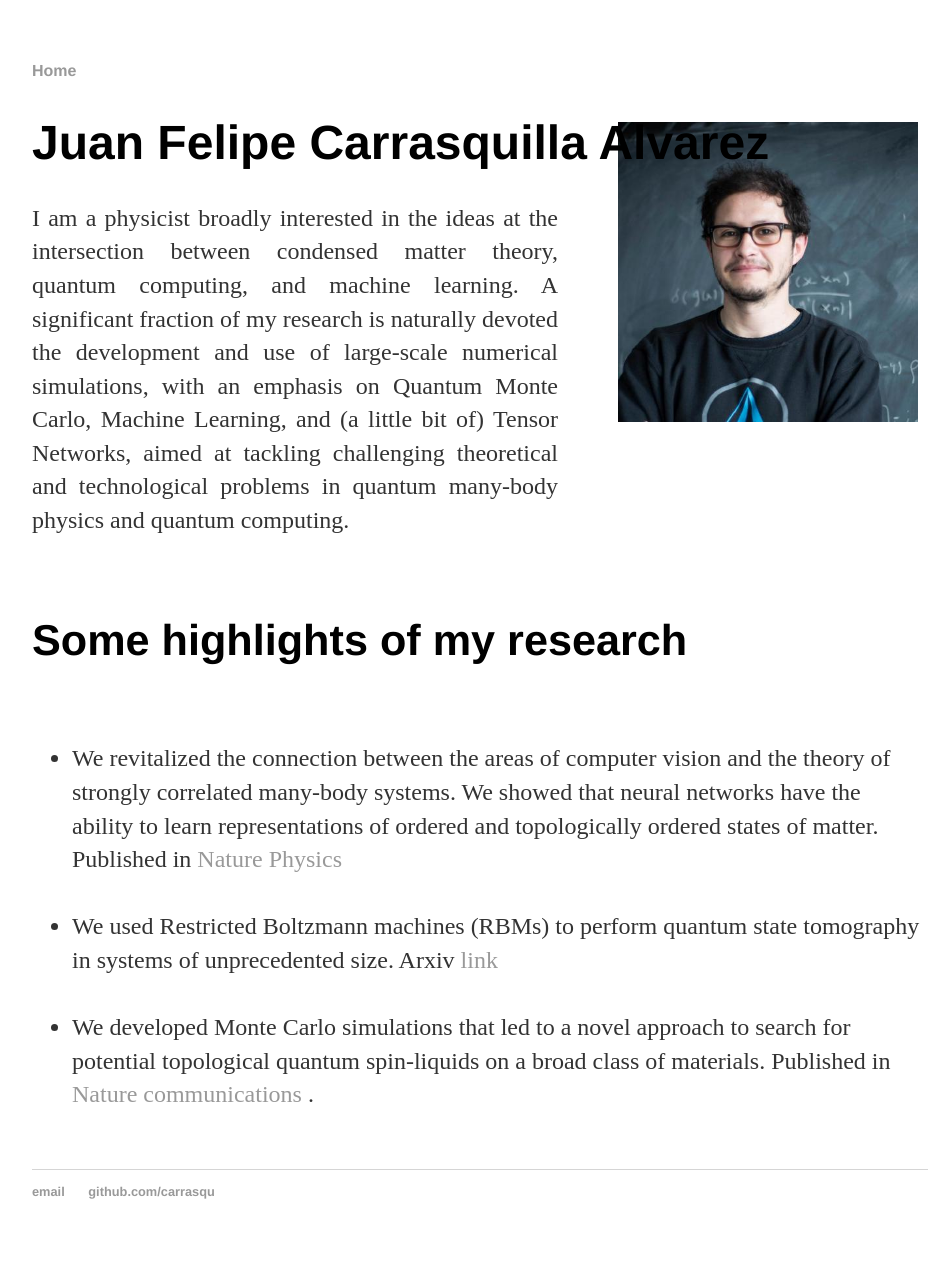
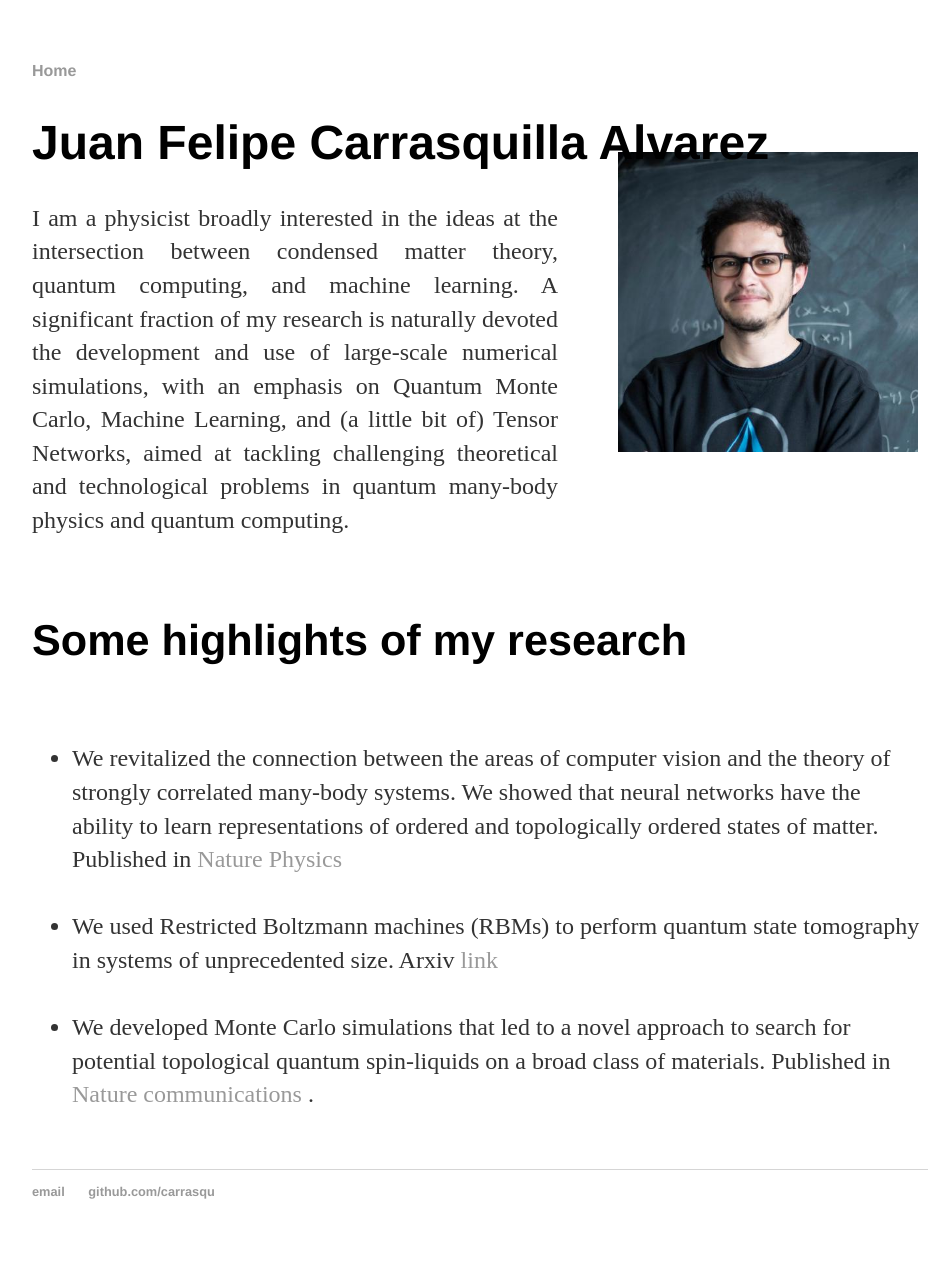
Before and after one commit to carrasqu/carrasqu.github.io, a Jekyll site: the page built from index.html, in a window 1280 px wide. Shown: the whole page, without its empty margins (160-1109 px from the left). Built offline with Jekyll 4.4.1, drawn with Linux system fonts in a browser that asks for light colours.

Commit message:
index again

```diff
--- a/index.html
+++ b/index.html
@@ -5,7 +5,7 @@
 <div class="blurb">
 	<h1>Juan Felipe Carrasquilla Alvarez</h1>
         <!--<IMG STYLE="position:absolute; TOP:35px; LEFT:570px; WIDTH:70px; HEIGHT:70px" SRC="images/9661833.jpeg">-->
-        <img src="images/9661833.jpeg" alt="Smiley face" style="float:right;width:300px;height:300px;margin-top:-80px;margin-bottom:60px;margin-right:10px; margin-left:60px">
+        <img src="images/9661833.jpeg" alt="Smiley face" style="float:right;width:300px;height:300px;margin-top:-50px;margin-bottom:60px;margin-right:10px; margin-left:60px">
 	<p align="justify"> I am a physicist broadly interested in the ideas at the intersection between condensed matter theory, quantum computing, and machine learning. A significant fraction of my research is naturally devoted the development and use of large-scale numerical simulations, with an emphasis on Quantum Monte Carlo, Machine Learning, and (a little bit of) Tensor Networks, aimed at tackling challenging theoretical and technological problems in quantum many-body physics and quantum computing.</p> <br />
 
 
```
